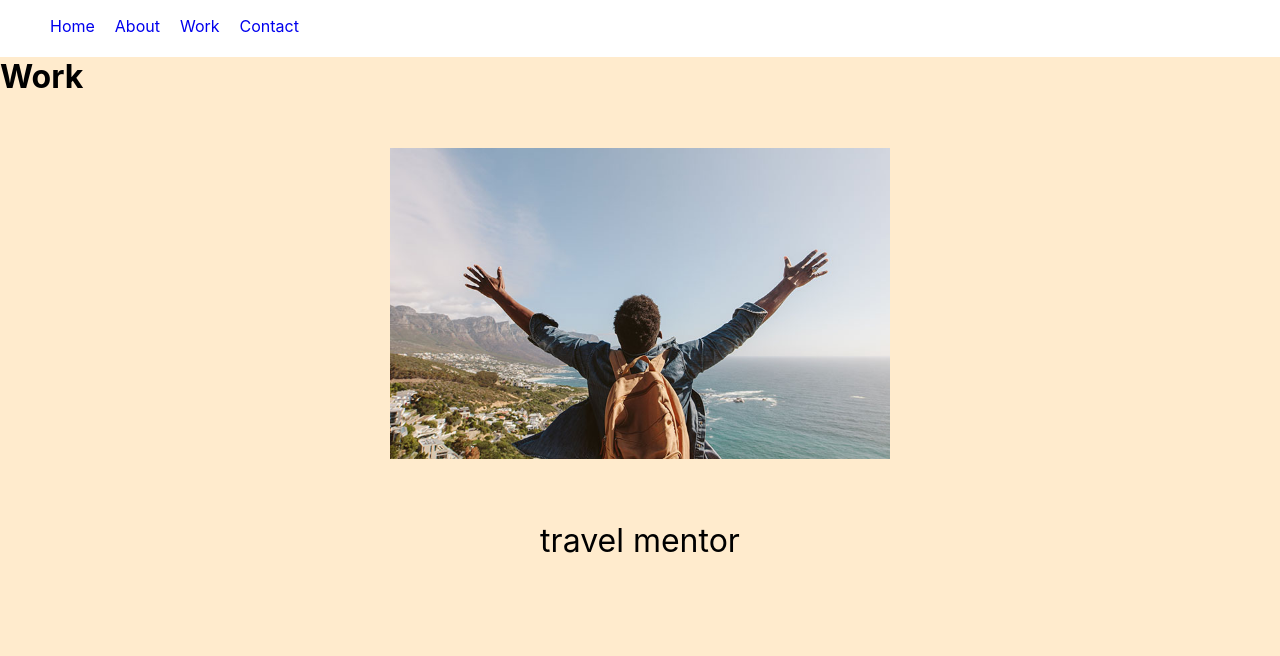
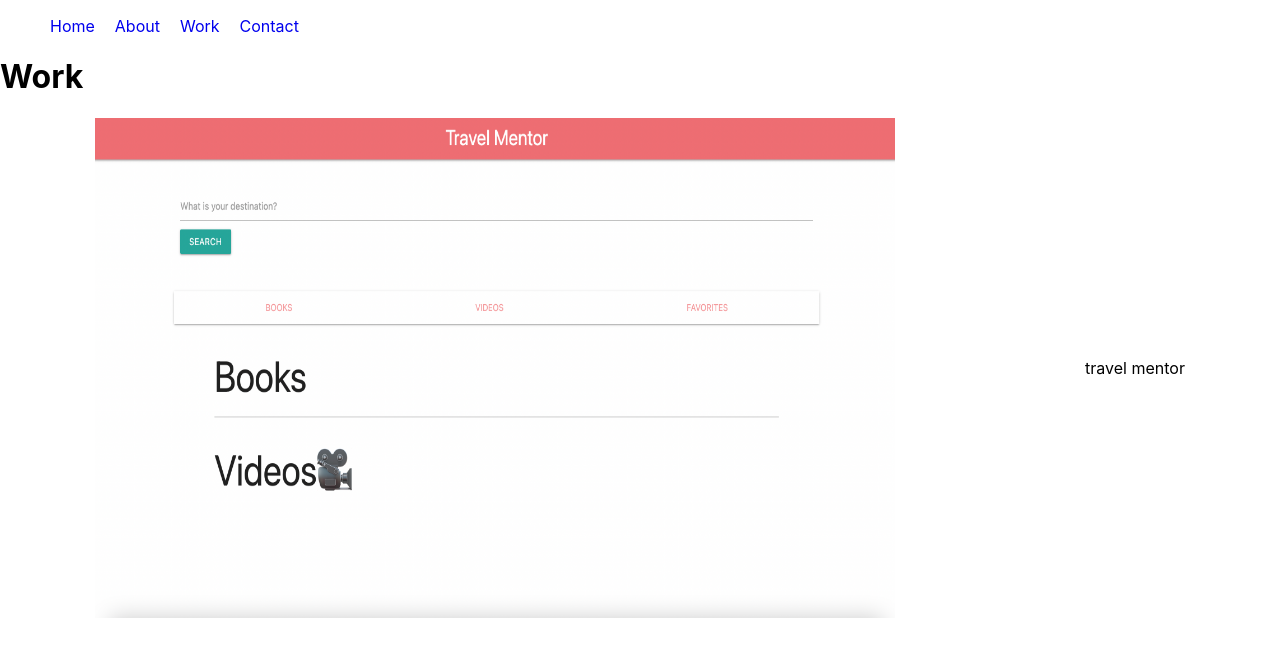
Before and after one commit to cyperpunkmunk/Portfolioreact3, a React (Create React App) app: page /work in a window 1280 px wide. Shown: the top 656 px of the page. Built offline with nearby package versions, Linux system fonts and the light colour scheme.

Commit message:
added work section functionallity and some css

```diff
--- a/src/components/pages/Home/style.css
+++ b/src/components/pages/Home/style.css
@@ -33,11 +33,7 @@
 }
 
 
-.imgLink {
 
-
-
-}
 
 .box{
     position: relative;
@@ -53,12 +49,12 @@
     opacity: 0;
 }
 
-img{
+.box img{
     width:100%;
     transition: all linear 0.7s;
 }
 
-img.hover-img{
+.box img.hover-img{
     position: absolute;
     top:0;
     left:0;
--- a/src/components/pages/Work/Work.js
+++ b/src/components/pages/Work/Work.js
@@ -1,14 +1,22 @@
 import React from "react";
 import "./work.css"
-import travel from "../../../hiker-ocean-extreme.jpg"
+import travel from "../../../travelMentor.png"
+import star from "../../../stardust.png"
 function Work() {
   return (
-    <div className = "main">
+    <div className = "">
       <h1 className = "" >Work</h1>
 
       <div className = "work">
-        <div className = "imgContainer">
-            <img id="travel" src={travel} alt="pic"/>
+        <div className = "work-container">
+          <img src={travel} alt="pic"/>
+          <div className = "transition-image">
+            <p>
+              We wanted to create an App that made it easy and more accesable for users
+              to be ale to educate themselves on a new place they have never been to before
+            </p>
+            <a href = "https://dylan-casanova.github.io/Travel-Mentor/">Travel Mentor</a>
+          </div>
         </div>
         <p className = "workTitle">travel mentor</p>
       </div>
--- a/src/components/pages/Work/work.css
+++ b/src/components/pages/Work/work.css
@@ -1,12 +1,48 @@
+
 .work{
-    height: 95vh;
-    background-color: blanchedalmond;
+
+    display: flex;
+    justify-content: space-around;
+    align-items: center;
 }
 
-.workTitle{
+.work-container{
+
+    height: 500px;
+    width: 800px;
+    position:relative;
+
+
+}
+
+.work-container img{
+
+    width: 100%;
+    height: 100%;
+
+}
+
+.transition-image{
+
+    position: absolute;
+    top:0;
+    left:0;
+    width: 100%;
+    height: 100%;
+    opacity: 0;
+    background-color: rgba(0, 0, 0, 0.5);
+    transition: opacity 0.5s ease;
+    display: flex;
+    justify-content: center;
+    align-items: center;
+    flex-direction:column;
+
+}
+
+.transition-image p{
     text-align: center;
-    font-size: 32px;
 }
-#travel{
-    width: 500px;
+
+.transition-image:hover{
+    opacity: 1;
 }
```
Also changed, not shown: public/index.html (+0 -22 lines), src/travelMentor.png (added), 1 other file (tests, documents, lock files or other folders).
